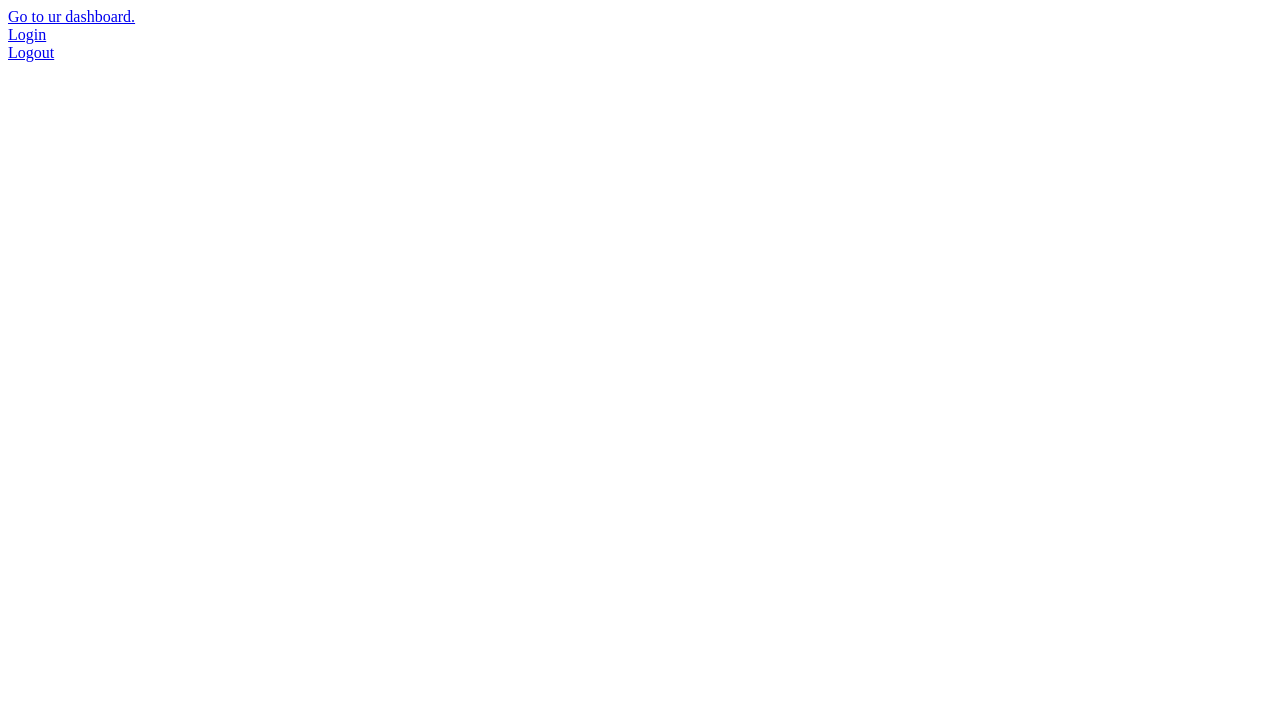
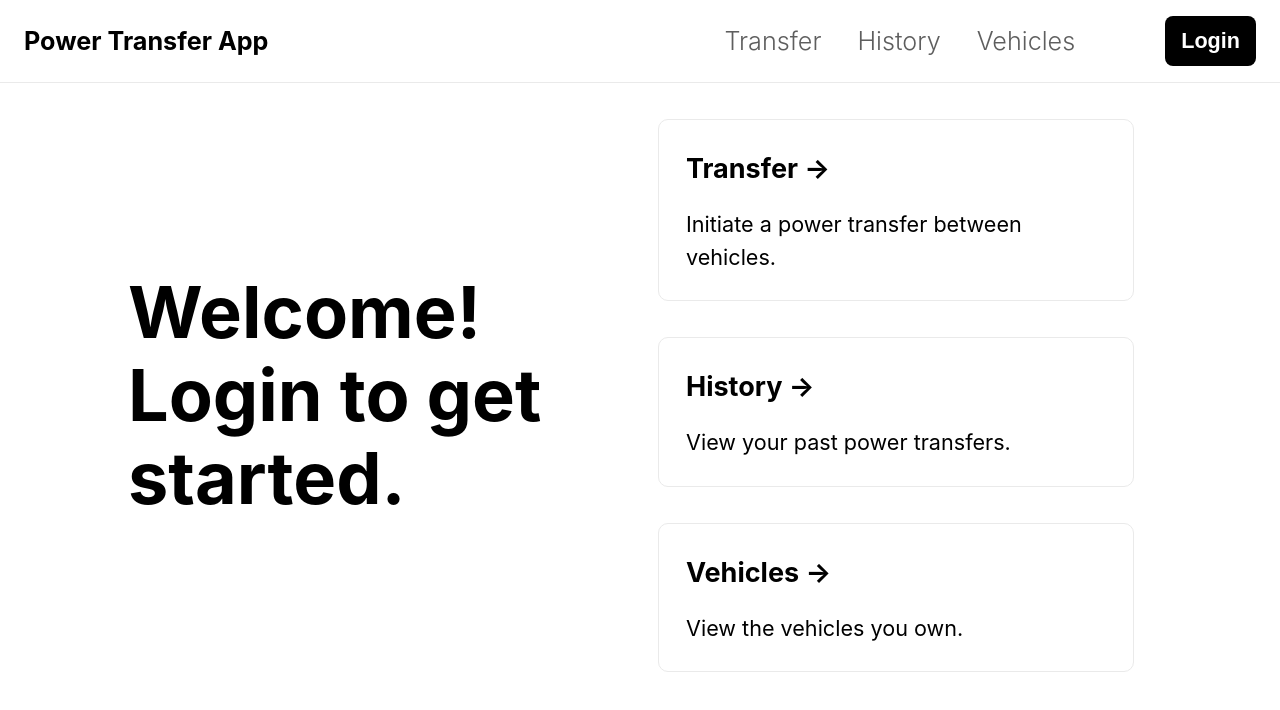
Before and after one commit to bryanyanay/power-transfer-app, a Next.js app: page / in a window 1280 px wide. Shown: the top 710 px of the page. Built offline with nearby package versions, Linux system fonts and the light colour scheme; no server answers.

Commit message:
Add and style pages

```diff
--- /dev/null
+++ b/components/layout.tsx
@@ -0,0 +1,14 @@
+import Head from 'next/head';
+import Navbar from './navbar';
+
+export default function Layout({ children, title }: { children: React.ReactNode, title: string}) {
+  return (
+    <>
+      <Head>
+        <title>{title}</title>
+      </Head>
+      <Navbar/>
+      <main>{children}</main>
+    </>
+  )
+}
--- /dev/null
+++ b/components/navbar.tsx
@@ -0,0 +1,35 @@
+import { useUser } from '@auth0/nextjs-auth0';
+
+import style from '../styles/navbar.module.css';
+
+import Login from './login';
+import Logout from './logout';
+import Link from 'next/link';
+
+export default function Navbar() {
+  const { user } = useUser();
+
+  return (
+    <nav className={style.nav}>
+      <Link href='/'>
+        <a className={style["title-link"]}>Power Transfer App</a>
+      </Link>
+      <Link href='/transfer'>
+        <a className={style.link}>Transfer</a>
+      </Link>
+      <Link href='/history'>
+        <a className={style.link}>History</a>
+      </Link>
+      <Link href='/vehicles'>
+        <a className={style.link}>Vehicles</a>
+      </Link>
+      <button>
+        {user ? (
+          <Logout />
+        ) : (
+          <Login />
+        )}
+      </button>
+    </nav>
+  );
+}
--- a/components/profile.tsx
+++ b/components/profile.tsx
@@ -1,4 +1,4 @@
-import React from 'react';
+import React from 'react'; //idk why we need this
 import { useUser } from '@auth0/nextjs-auth0';
 
 export default function Profile() {
--- a/pages/_app.tsx
+++ b/pages/_app.tsx
@@ -1,7 +1,7 @@
-import React from 'react';
 import { UserProvider } from '@auth0/nextjs-auth0';
 
 import { AppProps } from 'next/app';
+import '../styles/global.css';
 
 export default function App({ Component, pageProps }: AppProps) {
   return (
--- a/pages/index.tsx
+++ b/pages/index.tsx
@@ -1,17 +1,37 @@
+import { useUser } from '@auth0/nextjs-auth0';
 import Link from 'next/link';
-import Login from '../components/login';
-import Logout from '../components/logout';
-import Profile from '../components/profile';
+import Layout from '../components/layout';
 
-export default function LogIn() {
+import styles from '../styles/home.module.css';
+
+function LinkCard({href, title, description}: {href: string, title: string, description: string}) {
   return (
-    <div>
-      <Link href='/dashboard'>
-        <a>Go to ur dashboard.</a>
-      </Link> <br/>
-      <Login /> <br/>
-      <Logout /> <br/>
-      <Profile/>
-    </div>
+    <Link href={href}>
+      <a className={styles.card}>
+        <h2>{title} &rarr;</h2>
+        <p>{description}</p>
+      </a>
+    </Link>
   );
 }
+
+export default function Home() {
+  const { user } = useUser();
+  return (
+    <Layout title="Power Transfer">
+      <div className={styles.layout}>
+        { user ? // should we add smth for if useUser is still loading the user or an error occurs??
+          <h1 className={styles.title}>Welcome, {user.name}</h1>
+          :
+          <h1 className={styles.title}>Welcome! Login to get started.</h1>
+        }
+
+        <div className={styles["card-grid"]}>
+          <LinkCard href='/transfer' title='Transfer' description='Initiate a power transfer between vehicles.'/>
+          <LinkCard href='/history' title='History' description='View your past power transfers.'/>
+          <LinkCard href='/vehicles' title='Vehicles' description='View the vehicles you own.'/>
+        </div>
+      </div>
+    </Layout>
+  );
+}
--- /dev/null
+++ b/styles/global.css
@@ -0,0 +1,31 @@
+* {
+  padding: 0;
+  margin: 0;
+}
+
+:root {
+  --accent-color: #0070f3;
+  --border-color: #eaeaea;
+  font-family: -apple-system, BlinkMacSystemFont, Segoe UI, Roboto, Oxygen, Ubuntu,
+  Cantarell, Fira Sans, Droid Sans, Helvetica Neue, sans-serif;
+  line-height: 1.6;
+  font-size: 18px;
+}
+
+* {
+  box-sizing: border-box;
+}
+
+a {
+  color: black;
+  text-decoration: none;
+  transition: color 0.15s ease;
+}
+a:hover {
+  color: var(--accent-color);
+}
+
+img {
+  max-width: 100%;
+  display: block;
+}
--- /dev/null
+++ b/styles/home.module.css
@@ -0,0 +1,56 @@
+.card {
+  margin: 1rem;
+  padding: 1.5rem;
+  text-align: left;
+  color: inherit;
+  text-decoration: none;
+  border: 1px solid var(--border-color);
+  border-radius: 10px;
+  transition: color 0.15s ease, border-color 0.15s ease;
+
+  width: 100%;
+}
+
+.card:hover,
+.card:focus,
+.card:active {
+  color: var(--accent-color);
+  border-color: var(--accent-color);
+}
+
+.card h2 {
+  margin: 0 0 1rem 0;
+  font-size: 1.5rem;
+}
+
+.card p {
+  margin: 0;
+  font-size: 1.20rem;
+  line-height: 1.5;
+}
+
+
+
+.layout {
+  margin: 1rem 0;
+  display: grid;
+  grid-template-areas:
+    "space-left title links space-right";
+  grid-template-columns: 1fr 4fr 4fr 1fr;
+}
+
+.title {
+  margin: 0;
+  line-height: 1.15;
+  font-size: 4rem;
+
+  grid-area: title;
+  align-self: center;
+}
+
+.card-grid {
+  display: flex;
+  flex-wrap: wrap;
+
+  grid-area: links;
+}
--- /dev/null
+++ b/styles/navbar.module.css
@@ -0,0 +1,44 @@
+.nav {
+  display: flex;
+  flex-direction: row;
+  align-items: center;
+  padding: 16px 24px;
+  font-size: 1.4rem;
+  font-weight: bold;
+  border-bottom: 1px solid var(--border-color);
+}
+
+
+.nav button {
+  font-weight: bold;
+  font-size: 1.2rem;
+  padding: 12px 16px;
+  background-color: black;
+  border-radius: 8px;
+  border: none;
+  transition: background-color 0.15s ease;
+  color: white;
+  margin: 0 0 0 4rem;
+}
+.nav button:hover,
+.nav button:focus,
+.nav button:active {
+  background-color: var(--accent-color);
+}
+.nav button a {
+  color: white;
+  font-size: 1.2rem;
+}
+
+.link {
+  color: rgb(94, 94, 94);
+  font-weight: 300;
+  margin: 0 1rem;
+}
+.link:hover {
+  color: var(--accent-color);
+}
+
+.title-link {
+  margin-right: auto;
+}
```
Also changed, not shown: pages/dashboard.tsx (deleted, +0 -7 lines), pages/history.tsx (added, +9 -0 lines), pages/transfer.tsx (added, +9 -0 lines), pages/vehicles.tsx (added, +9 -0 lines).
